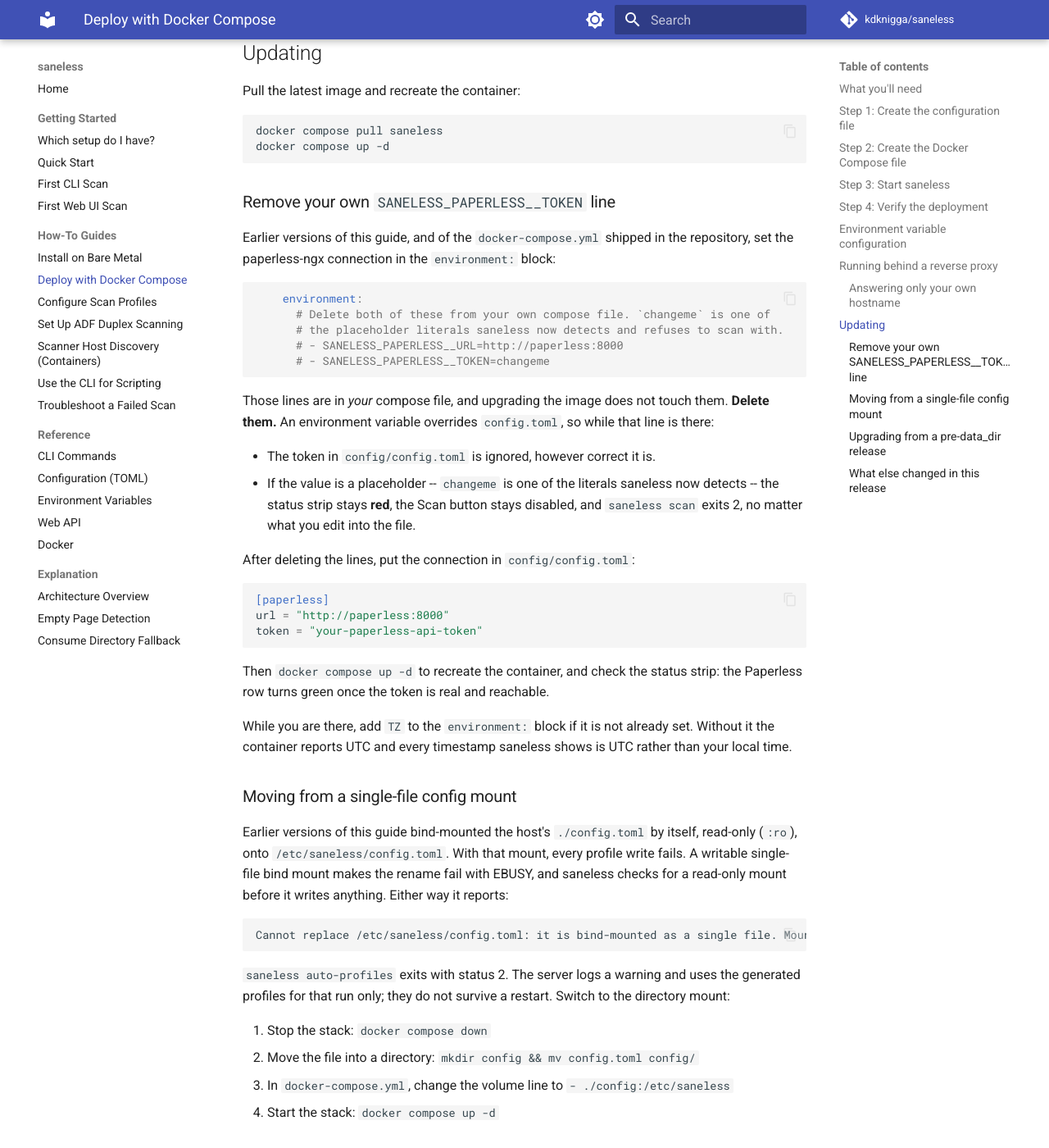
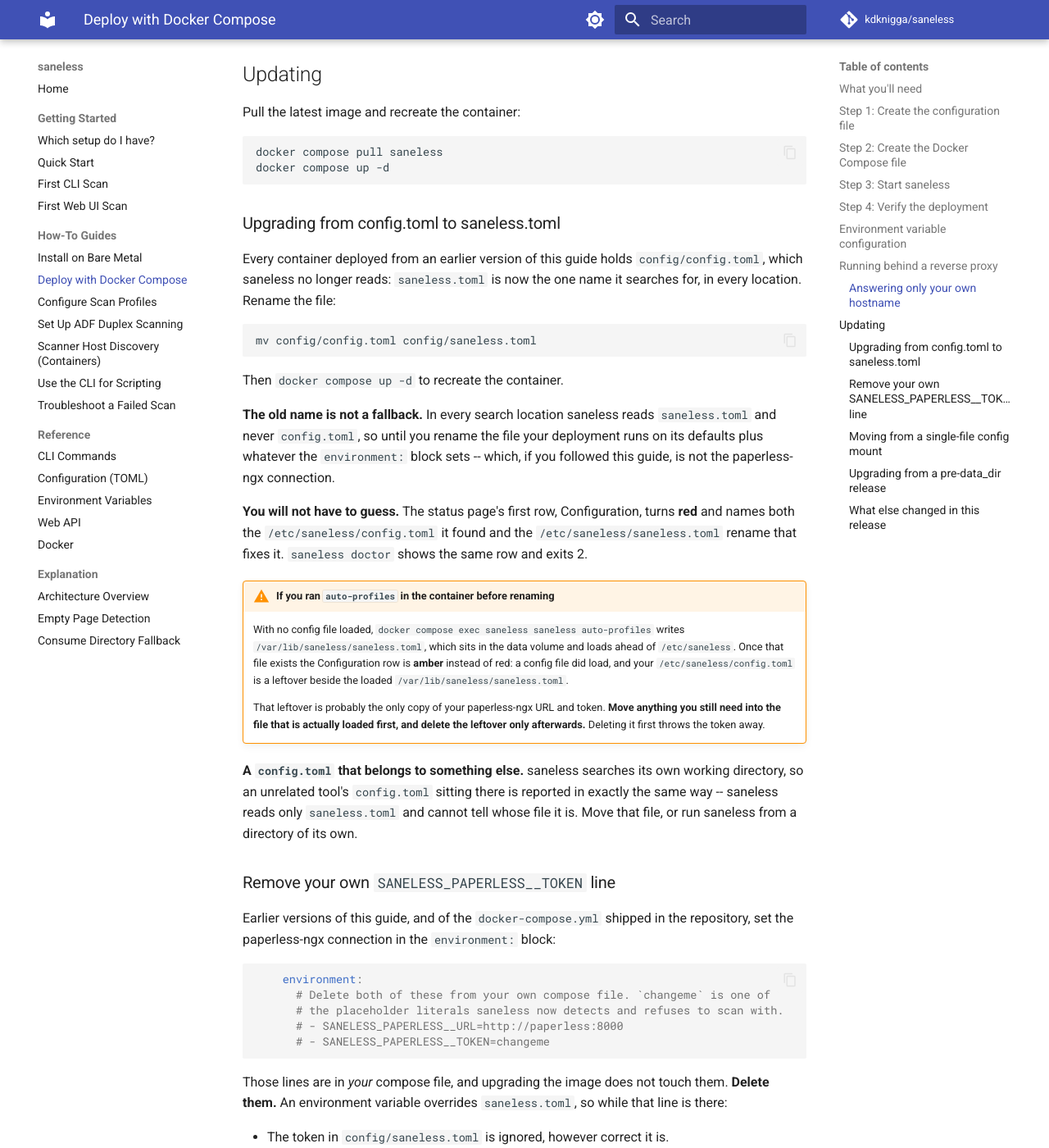
Before and after one commit to kdknigga/saneless, an MkDocs documentation site: the page built from docs/how-to/deploy-docker-compose.md, in a window 1280 px wide and 1400 px high, scrolled down 6317 px. Shown: the whole window at 82% size. Built offline with MkDocs 1.6.1 and Material for MkDocs 9.7.7, drawn with Linux system fonts in a browser that asks for light colours; comment, search, counter and statistics services are not loaded; some of the changed text lies outside the part shown.

Commit message:
docs(37-04): rename the config file across the container deployment surface
- compose file, Dockerfile, .dockerignore, deploy how-to, Docker reference
  and quick start all name saneless.toml; every surviving config.toml
  mention is on a line that also names saneless.toml
- add an "Upgrading from config.toml to saneless.toml" section to the deploy
  how-to and an UPGRADING rename comment to docker-compose.yml, both naming
  the Configuration row and the move-before-delete rule for a leftover
- SINGLE_FILE_MOUNT becomes a two-spelling SINGLE_FILE_MOUNTS tuple behind
  _is_single_file_mount, with a self-check proving it fires for each
- LEGACY_CONFIG_NAME assembled from parts, and kept in
  FORBIDDEN_CONTEXT_PATHS: a leftover old-named file still holds a token
- doc-truth needles move to the new spelling in the same commit as the text

Co-Authored-By: Claude Opus 5 <noreply@anthropic.com>

````diff
--- a/docs/how-to/deploy-docker-compose.md
+++ b/docs/how-to/deploy-docker-compose.md
@@ -17,7 +17,7 @@ Create a `config` directory next to your `docker-compose.yml`:
 mkdir config
 ```
 
-Then create `config/config.toml` with your paperless-ngx connection details:
+Then create `config/saneless.toml` with your paperless-ngx connection details:
 
 ```toml
 [paperless]
@@ -31,7 +31,7 @@ mode = "Color"
 ```
 
 !!! note
-    The container reads `/etc/saneless/config.toml` from the mounted `./config` directory. If `config.toml` is missing, saneless uses its defaults plus environment variables and the container still starts; it does not create the file for you. The directory must be writable, because `saneless auto-profiles` and the profile generation at startup rewrite `config.toml` there once it exists. Neither one creates it. Without `config.toml`, the server keeps the profiles it generates in memory only, and `docker compose exec saneless saneless auto-profiles` writes `/var/lib/saneless/saneless.toml` (the image's working directory is the durable data directory, so `./saneless.toml` resolves there) instead of anything in `./config`. That file sits in the data volume, so it survives container recreation -- and saneless loads it ahead of any `config.toml` you add later, which means it goes on shadowing your real config until you delete it. So before you run `auto-profiles` in the container, create the file with `touch config/config.toml` (an empty file is a valid config). Keep only `config.toml` in the directory, and do not let untrusted users write to it.
+    The container reads `/etc/saneless/saneless.toml` from the mounted `./config` directory. If `saneless.toml` is missing, saneless uses its defaults plus environment variables and the container still starts; it does not create the file for you. The directory must be writable, because `saneless auto-profiles` and the profile generation at startup rewrite `saneless.toml` there once it exists. Neither one creates it. Without `saneless.toml`, the server keeps the profiles it generates in memory only, and `docker compose exec saneless saneless auto-profiles` writes `/var/lib/saneless/saneless.toml` (the image's working directory is the durable data directory, so `./saneless.toml` resolves there) instead of anything in `./config`. That file sits in the data volume, so it survives container recreation -- and saneless loads it ahead of any `saneless.toml` you add later, which means it goes on shadowing your real config until you delete it. So before you run `auto-profiles` in the container, create the file with `touch config/saneless.toml` (an empty file is a valid config). Keep only `saneless.toml` in the directory, and do not let untrusted users write to it.
 
 !!! note "If your user ID is not 1000"
     The container runs as UID/GID **1000**, not root, so it writes to `./config` as 1000 no matter who owns the directory on the host. On a single-user Linux machine your own account is already 1000 and the directory you just created belongs to it, so there is nothing to do. If `id -u` reports anything else, hand the directory over once:
@@ -40,7 +40,7 @@ mode = "Color"
     chown -R 1000:1000 ./config
     ```
 
-    A bind mount keeps the host's ownership -- unlike the named data volume, which inherits 1000 from the image -- so without this the container cannot rewrite `config.toml`, and saving a generated profile fails. The alternative is the commented `user:` line in the compose file below, which runs the container as your UID instead.
+    A bind mount keeps the host's ownership -- unlike the named data volume, which inherits 1000 from the image -- so without this the container cannot rewrite `saneless.toml`, and saving a generated profile fails. The alternative is the commented `user:` line in the compose file below, which runs the container as your UID instead.
 
 ## Step 2: Create the Docker Compose file
 
@@ -68,7 +68,7 @@ services:
       # Optional: the consume-directory fallback. When the paperless-ngx API
       # cannot be reached at all, saneless drops the assembled PDF here
       # instead of failing the scan, and paperless-ngx ingests it once it is
-      # back. Set paperless.consume_dir in config.toml to /consume as well --
+      # back. Set paperless.consume_dir in saneless.toml to /consume as well --
       # the mount on its own does nothing.
       # - paperless-consume:/consume
     # Uncomment to put saneless on the network the paperless-ngx stack
@@ -80,7 +80,7 @@ services:
       # shows is UTC. Set your own zone.
       - TZ=America/Chicago
       # The paperless URL and token are NOT set here on purpose: anything set
-      # here overrides config.toml silently. See below.
+      # here overrides saneless.toml silently. See below.
       # Uncomment for network scanners:
       # - SANELESS_SCANNER__HOST=192.168.1.50
     restart: unless-stopped
@@ -107,10 +107,10 @@ Key details:
 
 - **Image:** `ghcr.io/kdknigga/saneless:latest` includes `libsane` and handles `python-sane` compilation automatically
 - **Port 8080:** The saneless web UI
-- **One place for the token:** the paperless-ngx URL and token live in `config/config.toml`, and this compose file deliberately sets neither. **An environment variable overrides the config file**, silently: set `SANELESS_PAPERLESS__TOKEN` here and saneless uses that value and ignores the one in `config.toml`. If it is a placeholder, or empty, saneless shows the status strip red and refuses to scan, and the token you carefully put in `config.toml` has nothing to do with it. Leave the block commented and edit the file
+- **One place for the token:** the paperless-ngx URL and token live in `config/saneless.toml`, and this compose file deliberately sets neither. **An environment variable overrides the config file**, silently: set `SANELESS_PAPERLESS__TOKEN` here and saneless uses that value and ignores the one in `saneless.toml`. If it is a placeholder, or empty, saneless shows the status strip red and refuses to scan, and the token you carefully put in `saneless.toml` has nothing to do with it. Leave the block commented and edit the file
 - **`TZ`:** a container's clock reports UTC. Without `TZ`, every timestamp saneless displays -- the job history, `saneless jobs`, and the fallback title it gives a document in paperless-ngx -- is UTC rather than your local time. It is a standard container variable, not a saneless setting
-- **Consume mount (optional):** a directory both stacks can see is the [consume-directory fallback](../explanation/consume-directory-fallback.md). Create the shared volume with `docker volume create paperless-consume`, uncomment the mount and the external `volumes:` entry here, mount the same volume at paperless-ngx's consumption directory on its side, and set `consume_dir = "/consume"` under `[paperless]` in `config.toml`. Mounting without setting `consume_dir` does nothing
-- **Config mount:** `./config:/etc/saneless` -- a read-write directory mount. saneless replaces `config.toml` atomically (it writes a temp file in the same directory, then renames it over the original). A single-file bind mount makes that rename fail with EBUSY, and saneless reports "Mount its directory instead"
+- **Consume mount (optional):** a directory both stacks can see is the [consume-directory fallback](../explanation/consume-directory-fallback.md). Create the shared volume with `docker volume create paperless-consume`, uncomment the mount and the external `volumes:` entry here, mount the same volume at paperless-ngx's consumption directory on its side, and set `consume_dir = "/consume"` under `[paperless]` in `saneless.toml`. Mounting without setting `consume_dir` does nothing
+- **Config mount:** `./config:/etc/saneless` -- a read-write directory mount. saneless replaces `saneless.toml` atomically (it writes a temp file in the same directory, then renames it over the original). A single-file bind mount makes that rename fail with EBUSY, and saneless reports "Mount its directory instead"
 - **Data volume:** `saneless-data:/var/lib/saneless` is required, not optional. It holds the job database and the `failed/` directory, where saneless preserves any scan it could not deliver to paperless-ngx. The image already sets `SANELESS_OUTPUT__DATA_DIR=/var/lib/saneless`, so mounting the volume there is all that is needed. See [Docker volumes](../reference/docker.md#volumes) for what accumulates in `failed/` and how to drain it
 - **Reaching paperless-ngx:** the two stacks are separate compose projects, so each gets its own network and the name `paperless` does not resolve from here on its own. Either join the paperless-ngx network -- uncomment both `networks:` blocks above, after checking the real name with `docker network ls` -- and keep `url = "http://paperless:8000"`, or leave the networks alone and point `url` at the host the paperless-ngx stack publishes on, such as `http://192.168.1.10:8000`. Whichever you pick, the URL has to resolve from *inside* the saneless container: `localhost` there is the container itself, not your host
 - **Network scanners:** Set `SANELESS_SCANNER__HOST=192.168.1.50` to discover scanners on a remote host. See [Scanner Host Discovery](scanner-host-discovery.md) for details
@@ -141,8 +141,8 @@ Then open the web UI at `http://localhost:8080` in your browser. You should see
 
 You can configure saneless entirely through environment variables using the `SANELESS_` prefix with `__` as the nested delimiter. This is useful when you prefer not to mount a config file:
 
-!!! warning "An environment variable overrides `config.toml`"
-    Environment variables sit above the config file, so a variable set in your compose file wins over the same setting in `config/config.toml` -- silently, with nothing in the UI to say where the value came from. That is why the example above sets the paperless-ngx connection in the file and not here. Pick one place per setting; for the token, make it `config/config.toml`.
+!!! warning "An environment variable overrides `saneless.toml`"
+    Environment variables sit above the config file, so a variable set in your compose file wins over the same setting in `config/saneless.toml` -- silently, with nothing in the UI to say where the value came from. That is why the example above sets the paperless-ngx connection in the file and not here. Pick one place per setting; for the token, make it `config/saneless.toml`.
 
 | Setting | Environment Variable |
 |---|---|
@@ -207,6 +207,32 @@ docker compose pull saneless
 docker compose up -d
 ```
 
+### Upgrading from config.toml to saneless.toml
+
+Every container deployed from an earlier version of this guide holds
+`config/config.toml`, which saneless no longer reads: `saneless.toml` is now
+the one name it searches for, in every location. Rename the file:
+
+```bash
+mv config/config.toml config/saneless.toml
+```
+
+Then `docker compose up -d` to recreate the container.
+
+**The old name is not a fallback.** In every search location saneless reads
+`saneless.toml` and never `config.toml`, so until you rename the file your
+deployment runs on its defaults plus whatever the `environment:` block sets --
+which, if you followed this guide, is not the paperless-ngx connection.
+
+**You will not have to guess.** The status page's first row, Configuration, turns **red** and names both the `/etc/saneless/config.toml` it found and the `/etc/saneless/saneless.toml` rename that fixes it. `saneless doctor` shows the same row and exits 2.
+
+!!! warning "If you ran `auto-profiles` in the container before renaming"
+    With no config file loaded, `docker compose exec saneless saneless auto-profiles` writes `/var/lib/saneless/saneless.toml`, which sits in the data volume and loads ahead of `/etc/saneless`. Once that file exists the Configuration row is **amber** instead of red: a config file did load, and your `/etc/saneless/config.toml` is a leftover beside the loaded `/var/lib/saneless/saneless.toml`.
+
+    That leftover is probably the only copy of your paperless-ngx URL and token. **Move anything you still need into the file that is actually loaded first, and delete the leftover only afterwards.** Deleting it first throws the token away.
+
+**A `config.toml` that belongs to something else.** saneless searches its own working directory, so an unrelated tool's `config.toml` sitting there is reported in exactly the same way -- saneless reads only `saneless.toml` and cannot tell whose file it is. Move that file, or run saneless from a directory of its own.
+
 ### Remove your own `SANELESS_PAPERLESS__TOKEN` line
 
 Earlier versions of this guide, and of the `docker-compose.yml` shipped in the
@@ -221,15 +247,15 @@ repository, set the paperless-ngx connection in the `environment:` block:
 ```
 
 Those lines are in *your* compose file, and upgrading the image does not touch
-them. **Delete them.** An environment variable overrides `config.toml`, so
+them. **Delete them.** An environment variable overrides `saneless.toml`, so
 while that line is there:
 
-- The token in `config/config.toml` is ignored, however correct it is.
+- The token in `config/saneless.toml` is ignored, however correct it is.
 - If the value is a placeholder -- `changeme` is one of the literals saneless
   now detects -- the status strip stays **red**, the Scan button stays
   disabled, and `saneless scan` exits 2, no matter what you edit into the file.
 
-After deleting the lines, put the connection in `config/config.toml`:
+After deleting the lines, put the connection in `config/saneless.toml`:
 
 ```toml
 [paperless]
@@ -246,14 +272,14 @@ UTC rather than your local time.
 
 ### Moving from a single-file config mount
 
-Earlier versions of this guide bind-mounted the host's `./config.toml` by itself,
-read-only (`:ro`), onto `/etc/saneless/config.toml`. With that mount, every profile
+Earlier versions of this guide bind-mounted the host's config file by itself,
+read-only (`:ro`), onto `/etc/saneless/saneless.toml`. With that mount, every profile
 write fails. A writable single-file bind mount makes the rename fail with EBUSY, and
 saneless checks for a read-only mount before it writes anything. Either way it
 reports:
 
 ```text
-Cannot replace /etc/saneless/config.toml: it is bind-mounted as a single file. Mount its directory instead (see docs/how-to/deploy-docker-compose.md).
+Cannot replace /etc/saneless/saneless.toml: it is bind-mounted as a single file. Mount its directory instead (see docs/how-to/deploy-docker-compose.md).
 ```
 
 `saneless auto-profiles` exits with status 2. The server logs a warning and uses
@@ -261,7 +287,7 @@ the generated profiles for that run only; they do not survive a restart. Switch
 the directory mount:
 
 1. Stop the stack: `docker compose down`
-2. Move the file into a directory: `mkdir config && mv config.toml config/`
+2. Move the file into a directory: `mkdir config && mv config.toml config/saneless.toml`
 3. In `docker-compose.yml`, change the volume line to `- ./config:/etc/saneless`
 4. Start the stack: `docker compose up -d`
 
@@ -302,7 +328,7 @@ cp -a /tmp/saneless/saneless.db* ~/.local/state/saneless/
 
 If you would rather start clean, delete the old files and let saneless create a new
 database. Only job history is at stake either way: the scanned documents are in
-paperless-ngx, and profiles and settings come from `config.toml`. Preserved scans
+paperless-ngx, and profiles and settings come from `saneless.toml`. Preserved scans
 are not a concern for this upgrade, because the `failed/` directory is new in this
 release and there is nothing of that kind at the old path.
 
````
Also changed, not shown: docker-compose.yml (+17 -13 lines), docs/getting-started/quick-start.md (+2 -2 lines), docs/reference/docker.md (+10 -10 lines), 3 other files.
